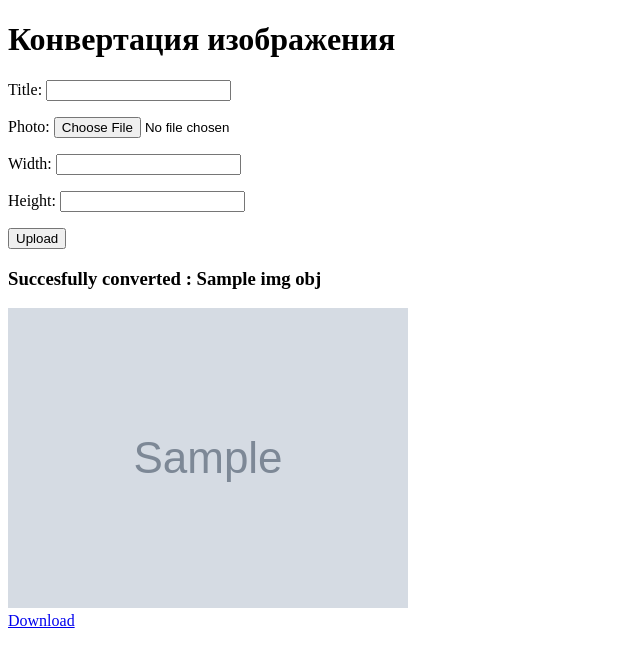
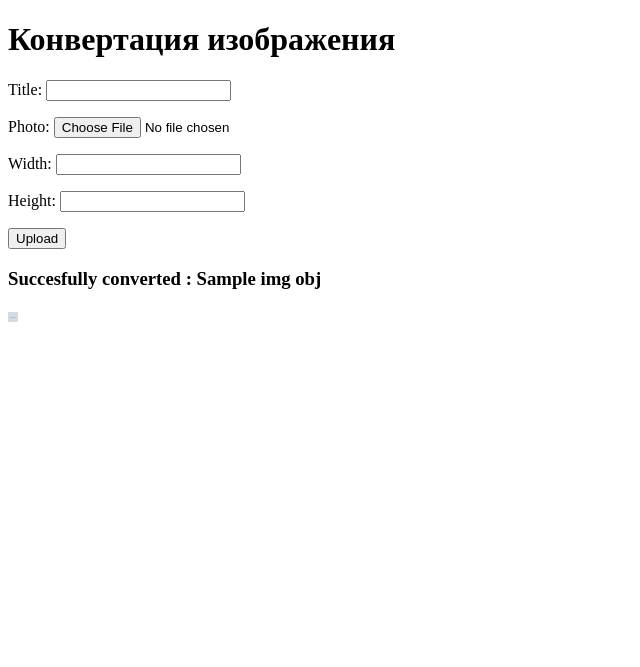
Before and after one commit to Vladimir-82/photoalbum, a Django app: template myalbum/app/templates/app/resize.html in a window 1280 px wide. Shown: the top 667 px of the page, without its empty margins (0-640 px from the left). Run offline with Django 4.2, Linux system fonts and the light colour scheme; the template is opened without the code that fills it: values that come from a table or form of the project are taken from there, most other values are stand-ins (such as "Sample title", 1, 10 or a date in 2020); grey boxes marked "Sample" are stand-in pictures; parts of the project's set-up code (start-up, migrations or seed data) failed here and were passed over.

Commit message:
do something

```diff
--- a/myalbum/app/templates/app/resize.html
+++ b/myalbum/app/templates/app/resize.html
@@ -16,10 +16,13 @@
 
 {% if img_obj %}
   <h3> Succesfully converted : {{img_obj.title}} </h3>
-    <img src="{{ img_obj.photo.url}}" alt="connect" style="max-height:300px"><br>
-    <a href="{{ img_obj.photo.url}}">Download</a>
+    <img src="{{ img_obj.photo.url}}" alt="connect" width="{{img_obj.width}}" height="{{img_obj.height}}"><br>
+
+<!--    <a href="{{ img_obj.photo.url}}">Download</a>-->
 
 {% endif %}
 
 </body>
 </html>
+
+<!--<img src="cool.jpg" width="200" height="100" alt="">-->
--- a/myalbum/app/urls.py
+++ b/myalbum/app/urls.py
@@ -1,7 +1,6 @@
 from django.urls import path
-from .views import resize, home
+from .views import resize
 
 urlpatterns = [
-    # path('', home, name='home'),
     path('resize', resize, name='resize'),
 ]
--- a/myalbum/app/views.py
+++ b/myalbum/app/views.py
@@ -1,4 +1,5 @@
 from django.shortcuts import render
+from .models import App
 from .forms import AddForm
 
 
@@ -7,6 +8,8 @@ def resize(request):
     if request.method == 'POST':
         form = AddForm(request.POST, request.FILES)
         if form.is_valid():
+
+
             form.save()
 
             img_obj = form.instance
```
Also changed, not shown: myalbum/db.sqlite3, myalbum/media/photos/orange_HrEd3ry.jpg (added), myalbum/media/photos/orange_OttudvF.jpg (added), myalbum/media/photos/orange_xk1Hg6G.jpg (added), myalbum/media/photos/морзе.png (added).
